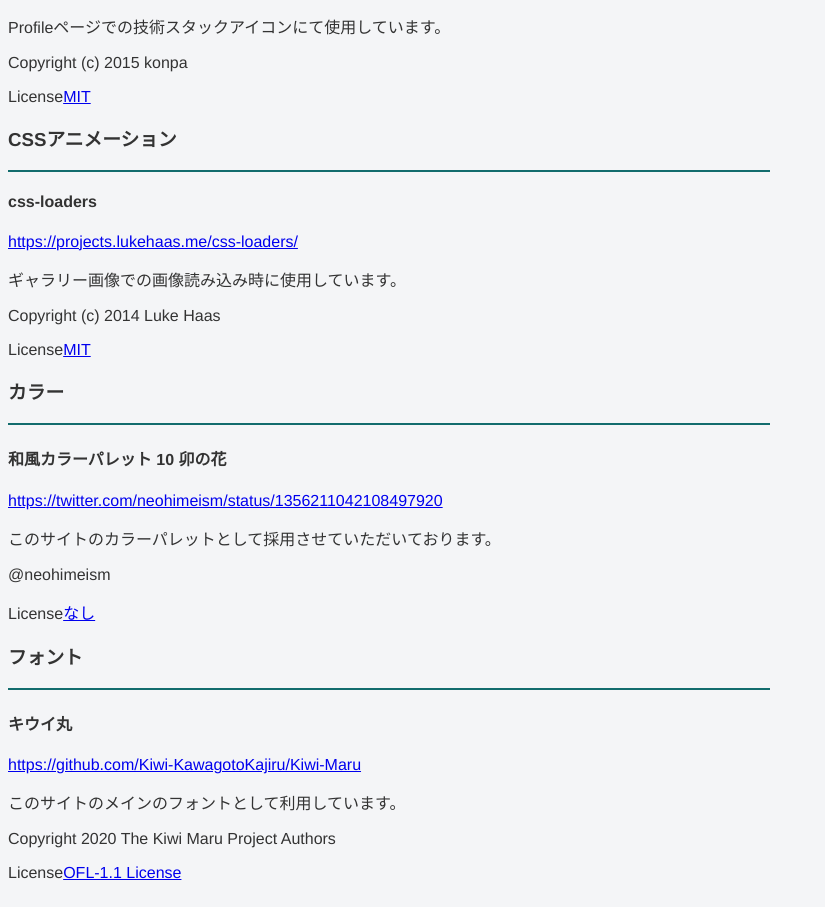
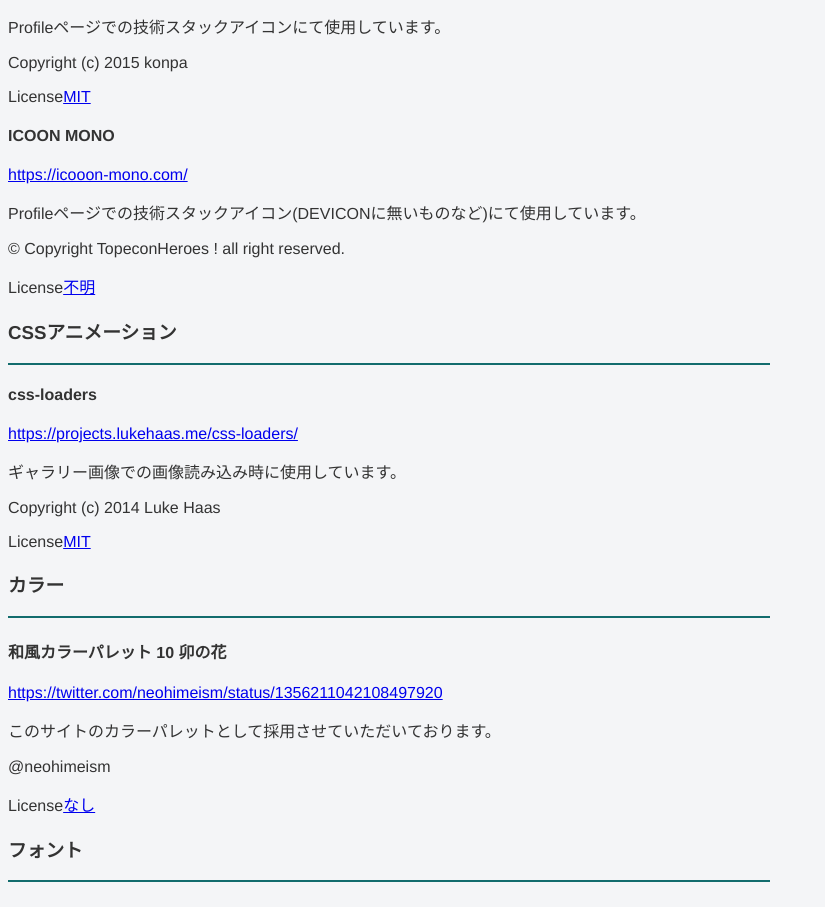
Before and after one commit to usuyuki/portfoli2021_fall, a Next.js app: page /credit in a window 1280 px wide. Shown: the part 1729-2636 px from the top of the page, without its empty margins (0-825 px from the left). Built offline with nearby package versions, Linux system fonts and the light colour scheme; a web font is replaced by a local one.

Commit message:
wip copyright追加

```diff
--- a/pages/credit.jsx
+++ b/pages/credit.jsx
@@ -86,6 +86,14 @@ export default function Credit() {
           licenseLink="https://github.com/devicons/devicon/blob/master/LICENSE"
           productLink="https://devicon.dev/"
         />
+        <CreditFrame
+          title="ICOON MONO"
+          license="不明"
+          copyright="© Copyright TopeconHeroes ! all right reserved."
+          description="Profileページでの技術スタックアイコン(DEVICONに無いものなど)にて使用しています。"
+          licenseLink="https://icooon-mono.com/license/"
+          productLink="https://icooon-mono.com/"
+        />
         <Heading1 title={"CSSアニメーション"} />
         <CreditFrame
           title="css-loaders"
```
